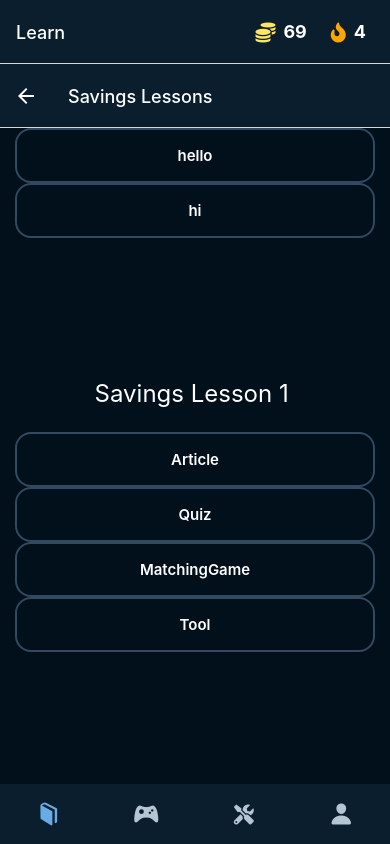
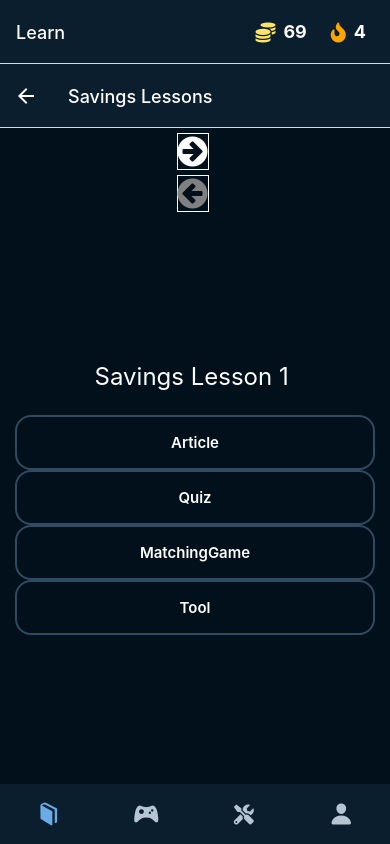
Before and after one commit to underwoodbrady/react-financial-education, a React Native app: screen /Learn in a window 390 px wide. Both pictures are taken after a click on the element 195 px from the left and 411 px from the top of the page. Built offline with nearby package versions, Linux system fonts and the light colour scheme.

Commit message:
lesson nav and matching restart underway

```diff
--- a/Data/SavingsNavData.js
+++ b/Data/SavingsNavData.js
@@ -17,6 +17,24 @@ const SavingsData = [
           { title: 'Tool', link: '' },
         ],
       },
+      {
+        questionText: 'Lesson Three: Pro',
+        ButtonLinks: [
+          { title: 'Video', link: '' },
+          { title: 'Quiz', link: '' },
+          { title: 'MatchingGame', link: '' },
+          { title: 'Tool', link: '' },
+        ],
+      },
+      {
+        questionText: 'Lesson Four: Continued',
+        ButtonLinks: [
+          { title: 'Video', link: '' },
+          { title: 'Quiz', link: '' },
+          { title: 'MatchingGame', link: '' },
+          { title: 'Tool', link: '' },
+        ],
+      },
   ]
 
   export default SavingsData;
--- a/app.json
+++ b/app.json
@@ -7,7 +7,7 @@
     "icon": "./assets/icon.png",
     "userInterfaceStyle": "light",
     "splash": {
-      "image": "./assets/splash.png",
+      "image": "./assets/logo.png",
       "resizeMode": "contain",
       "backgroundColor": "#ffffff"
     },
--- a/screens/learn/SavingsLessons.js
+++ b/screens/learn/SavingsLessons.js
@@ -1,25 +1,66 @@
 import { StatusBar } from 'expo-status-bar';
-import { StyleSheet, View, Button, Text } from 'react-native';
+import { StyleSheet, View, Button, Text, Pressable } from 'react-native';
 import React, { useState } from 'react';
 import CustomText from '../../components/CustomText';
 import SavingsData from '../../Data/SavingsNavData';
 import { useNavigation } from "@react-navigation/native";
 import QuizButton from '../../components/learn/QuizButton';
 import Quiz from './IntroQuiz';
+import { FontAwesome } from '@expo/vector-icons';
 
 const SavingsLessons = () => {
 	const [currLesson, setCurrLesson] = useState(0);
-	const [fowardActive, changeForward] = useState(true);
+	const [forwardActive, changeForwardActive] = useState(true);
 	const [backwardActive, changeBackwardActive] = useState(false);
 
 	const Next = () => {
 		//updates currLesson, TODO: don't let it go forward if currLesson + 1 == SavingsData.length
-		setCurrLesson(currLesson + 1)
+		setCurrLesson(currLesson + 1);
+		if (currLesson + 2 == SavingsData.length) {
+			changeForwardActive(false);
+		}
+		changeBackwardActive(true);
 	}
 
 	const Back = () => {
 		//updates currLesson, TODO: don't let it go backward if currLesson == 0
-		setCurrLesson(currLesson - 1)
+		setCurrLesson(currLesson - 1);
+		if (currLesson == 1) {
+			changeBackwardActive(false);
+		}
+		changeForwardActive(true);
+	}
+
+	const forwardButton = () => {
+		return (
+		<Pressable style = {styles.buttons} onPress={()=>Next()}>
+			<FontAwesome name="arrow-circle-right" size={35} color="white" />
+		</Pressable>
+		)
+	}
+
+	const forwardInactive = () => {
+		return (
+		<Pressable style = {styles.buttons}>
+			<FontAwesome name="arrow-circle-right" size={35} color="grey" />
+		</Pressable>
+		)
+	}
+
+	const backwardInactive = () => {
+		return (
+		<Pressable style = {styles.buttons}>
+			<FontAwesome name="arrow-circle-left" size={35} color="grey" />
+		</Pressable>
+		)
+	}
+
+	const backwardButton = () => {
+		return (
+		<Pressable style = {styles.buttons} onPress={()=>Back()}>
+			<FontAwesome name="arrow-circle-left" size={35} color="white" />
+		</Pressable>
+		)
 	}
 
 
@@ -29,8 +70,11 @@ const SavingsLessons = () => {
 			<>
 			<View>
 				{/*conditonal for each icon button*/}
-				<QuizButton text="hello"></QuizButton>
-				<QuizButton text="hi"></QuizButton>
+				{forwardActive ? (forwardButton())
+				: (forwardInactive())}
+
+				{backwardActive ? (backwardButton())
+				: (backwardInactive())}
 			</View>
 			<View style={styles.container}>
 				{/*back button, next button*/}
@@ -40,10 +84,7 @@ const SavingsLessons = () => {
 								<View key={ButtonLinks.title}>
 									<QuizButton
 										text={ButtonLinks.title}
-										onPress={() =>
-											navigator(
-											)
-										}
+
 									/>
 								</View>
 							)
@@ -63,8 +104,15 @@ const styles = StyleSheet.create({
 		color: 'white',
 		fontSize: 24,
 		textAlign: 'center',
-		marginTop: 8,
 		marginBottom: 24,
+	},
+	buttons: {
+    	borderWidth: 1,
+		borderColor: '#324A60',
+		borderColor: 'white',
+		alignSelf: "center",
+		marginTop: 5,
+		marginRight: 5,
 	},
 });
 
--- a/screens/play/MatchingGame.js
+++ b/screens/play/MatchingGame.js
@@ -1,10 +1,11 @@
 import React, { useState } from 'react';
 import MatchButton from '../../components/learn/MatchButton';
-import { Button, Text, View, StyleSheet, Vibration } from 'react-native';
+import { Button, Text, View, StyleSheet, Vibration, Pressable } from 'react-native';
 import matchingAnswers from '../../Data/MatchingData';
 import QuizButton from '../../components/learn/QuizButton';
 import { Stopwatch, Timer } from 'react-native-stopwatch-timer';
 import arrayShuffle from 'array-shuffle';
+import { MaterialCommunityIcons } from '@expo/vector-icons';
 
 const shuffleArray = (array) => {
 	for (var i = array.length - 1; i > 0; i--) {
@@ -66,6 +67,26 @@ const MatchingGame = () => {
 		//if not the first try, then we give them the score and start the timer on button press
 	};
 
+	const restartButton = () => {
+		return (
+			<Pressable style = {styles.buttons} onPress={()=>restartFunction()}>
+				<MaterialCommunityIcons name="restart" size={24} color="white" />
+			</Pressable>
+		)
+	}
+
+	const restartFunction = () => {
+		setResetStopwatch(true);
+		changeGameOver(false);
+		shuffleArray(matchingAnswers);
+		{
+			matchingAnswers.map(
+				(matchingAnswers) => (matchingAnswers.disabled = 0)
+			);
+		}
+		setIsStopwatchStart(true);
+	}
+
 	const startGame = () => {
 		//convert gameOver to 0
 		setResetStopwatch(true);
@@ -101,14 +122,14 @@ const MatchingGame = () => {
 			) : (
 				<View>
 					<View style={styles.container}>
+						{restartButton()}
 						<Stopwatch
 							laps
-							msecs
 							start={isStopwatchStart}
 							//To start
 							//reset={resetStopwatch}
 							//To reset
-							//options={options}
+							options={options}
 							//options for the styling
 							getTime={(time) => {
 								console.log(time);
@@ -160,4 +181,19 @@ const styles = StyleSheet.create({
 	},
 });
 
+const options = {
+	container: {
+	  backgroundColor: 'transparent',
+	  padding: 5,
+	  borderRadius: 5,
+	  width: 200,
+	  alignItems: 'center',
+	},
+	text: {
+	  fontSize: 25,
+	  color: 'white',
+	  marginLeft: 7,
+	},
+}
+
 export default MatchingGame;
```
